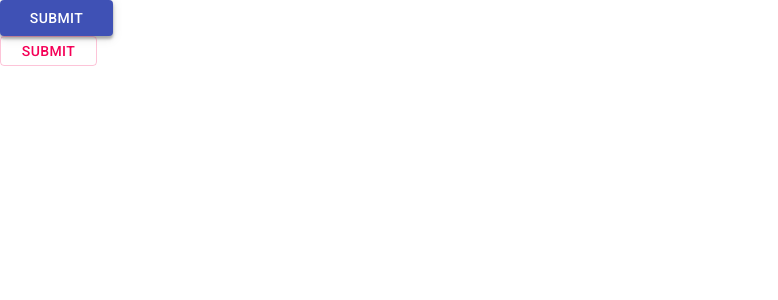
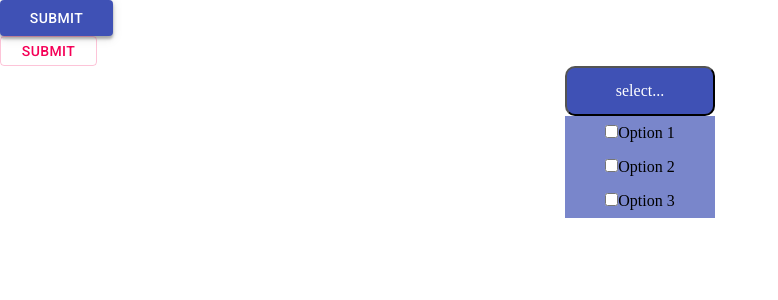
Before and after one commit to z123fg/antra-react, a React (Create React App) app: page / in a window 1280 px wide. Shown: the top 300 px of the page, without its empty margins (0-778 px from the left). Built offline with nearby package versions, Linux system fonts and the light colour scheme.

Commit message:
select component

```diff
--- a/src/App.tsx
+++ b/src/App.tsx
@@ -1,12 +1,25 @@
 import React from 'react';
-import logo from './logo.svg';
+import CustomSelect, {Option} from './components/Select/Select';
 import './App.css';
 import MyButton from "./components/Button/Button"
 function App() {
+  const options: Option[] = [
+    { value: '1', label: 'Option 1' },
+    { value: '2', label: 'Option 2' },
+    { value: '3', label: 'Option 3' },
+  ];
+
+  const handleChange = (values: string[]) => {
+    values.forEach(value => {
+        console.log(`Selected value: ${value}`);
+    });
+};
+
   return (
     <div className="App">
       <MyButton>Submit</MyButton>
       <MyButton variant="outlined" color="secondary" size="small">submit</MyButton>
+      <CustomSelect options={options} color="primary" onChange={handleChange} open={true} multiSelect={true}/>
     </div>
   );
 }
--- /dev/null
+++ b/src/components/Select/Select.scss
@@ -0,0 +1,50 @@
+.select-container {
+    position: relative;
+    display: inline-block;
+
+    &.primary .select-button { background-color: #3f51b5; } // Blue
+    &.primary .selected-options li { background-color: #7986cb;}
+    &.secondary .select-button { background-color: #f50057; } // Pink
+    &.secondary .selected-options li{background-color: #f44081;}
+    &.error .select-button { background-color: #f44336; } // Red
+    &.error .selected-options li { background-color: #e67373; }
+    &.warning .select-button { background-color: #ff9800; } // Orange
+    &.warning .selected-options li { background-color: #ffb74d; }
+    &.info .select-button { background-color: #2196f3; } // Light blue
+    &.info .selected-options li { background-color: #64b5f6; }
+    &.success .select-button { background-color: #4caf50; } // Green
+    &.success .selected-options li { background-color: #81c784; }
+    &.grey .select-button { background-color: #fafafa; } // Grey
+    &.grey .selected-options li { background-color: #f5f5f5; }
+    &.text .select-button { background-color: #000000; } // Black
+    &.text .selected-options li { background-color: rgba(0, 0, 0.54); }
+    &.common .select-button { background-color: #000000; } // White
+    &.common .selected-options li { background-color: #ffffff; }
+
+    .select-button {
+      width: 150px;
+      height: 50px;
+      color: white;
+      border-radius: 10px;
+    }
+
+    .selected-options {
+        width: 100%;
+        position: absolute;
+        list-style: none;
+        margin: 0;
+        padding: 0;
+        // background-color: white;
+        color: black;
+
+        li {
+          list-style-type: none;
+          padding: 8px 16px;
+          cursor: pointer;
+          font-size: 16px;
+          &:hover {
+            background-color: #f5f5f5;
+          }
+        }
+      }
+  }
--- /dev/null
+++ b/src/components/Select/Select.tsx
@@ -0,0 +1,77 @@
+import React, { FC, useState, useEffect } from "react";
+import Button from "../Button/Button";
+import './Select.scss';
+
+
+export interface Option {
+    value: string;
+    label: string;
+}
+
+interface SelectProps {
+    options: Option[];
+    color?: 'primary' | 'secondary' | 'error' | 'warning' | 'info' | 'success' | 'grey' | 'text' | 'common';
+    onChange?: (value: string[]) => void;
+    open?: boolean;
+    multiSelect?: boolean;
+  }
+
+const CustomSelect: React.FC<SelectProps> = ({ options, color = 'primary', onChange, open, multiSelect }) => {
+    const [isOpen, setIsOpen] = useState(open ?? false);
+    const [selectedOption, setSelectedOption] = useState<Option[]>([]);
+
+    const handleOptionClick = (option: Option) => {
+        let newOptions: Option[];
+        setSelectedOption(prevOptions => {
+            if (multiSelect) {
+                newOptions = prevOptions.find(opt => opt.value === option.value)
+                ? prevOptions.filter(opt => opt.value !== option.value)
+                : [...prevOptions, option];
+
+            } else {
+                newOptions = [option];
+            }
+
+            onChange && onChange(newOptions.map(opt => opt.value));
+            return newOptions;
+        });
+        //setIsOpen(false);
+    }
+
+    useEffect(() => {
+        const handleDocumentClick = (event: MouseEvent) => {
+            const target = event.target as Node;
+            const dropdownElement = document.querySelector('.select-container');
+            if (dropdownElement && !dropdownElement.contains(target)) {
+                setIsOpen(false);
+            }
+        };
+
+        document.addEventListener('click', handleDocumentClick);
+
+        return () => {
+            document.removeEventListener('click', handleDocumentClick);
+        };
+    }, []);
+
+
+    return (
+        <div className={`select-container ${color}`}>
+            <button className="select-button" onClick={() => setIsOpen(!isOpen)}>
+                {selectedOption.length > 0 ? selectedOption.map(option => option.label).join(", ") : "select..."}
+            </button>
+            {isOpen && (
+                <ul className="selected-options">
+                {options.map((option, index) => (
+                    <li key={index} onClick={() => handleOptionClick(option)}>
+                        <input type="checkbox" checked={!!selectedOption.find(opt => opt.value === option.value)} readOnly />
+                        {option.label}
+                    </li>
+                ))}
+                </ul>
+            )}
+        </div>
+    )
+}
+
+export default CustomSelect;
```
Also changed, not shown: 1 other file (tests, documents, lock files or other folders).
